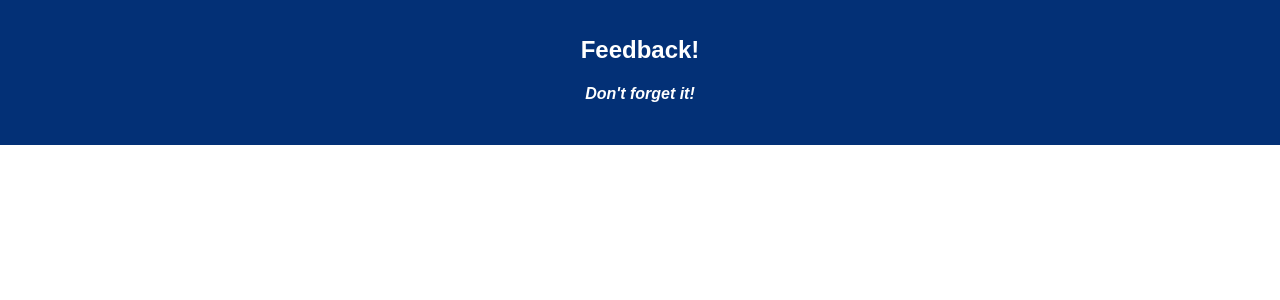
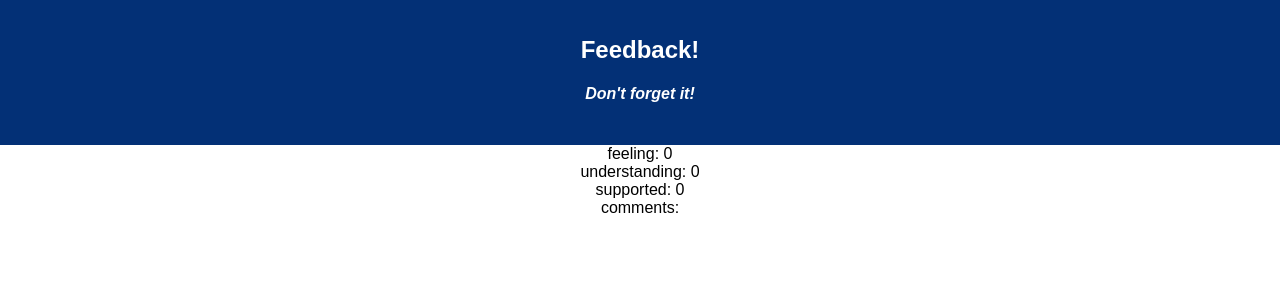
Before and after one commit to knutroadie/redux-feedback-loop, a React (Create React App) app: page /#/review in a window 1280 px wide. Shown: the top 300 px of the page. Built offline with nearby package versions, Linux system fonts and the light colour scheme.

Commit message:
review page displaying reduxState

```diff
--- a/src/components/Review/Review.jsx
+++ b/src/components/Review/Review.jsx
@@ -9,7 +9,10 @@ class Review extends Component {
         return (
             <>
                 <div className="App">
-
+                    <div>feeling: {this.props.reduxState.Feeling}</div>
+                    <div>understanding: {this.props.reduxState.Understanding}</div>
+                    <div>supported: {this.props.reduxState.Supported}</div>
+                    <div>comments: {this.props.reduxState.Comments}</div>
                 </div>
             </>
         );
```
